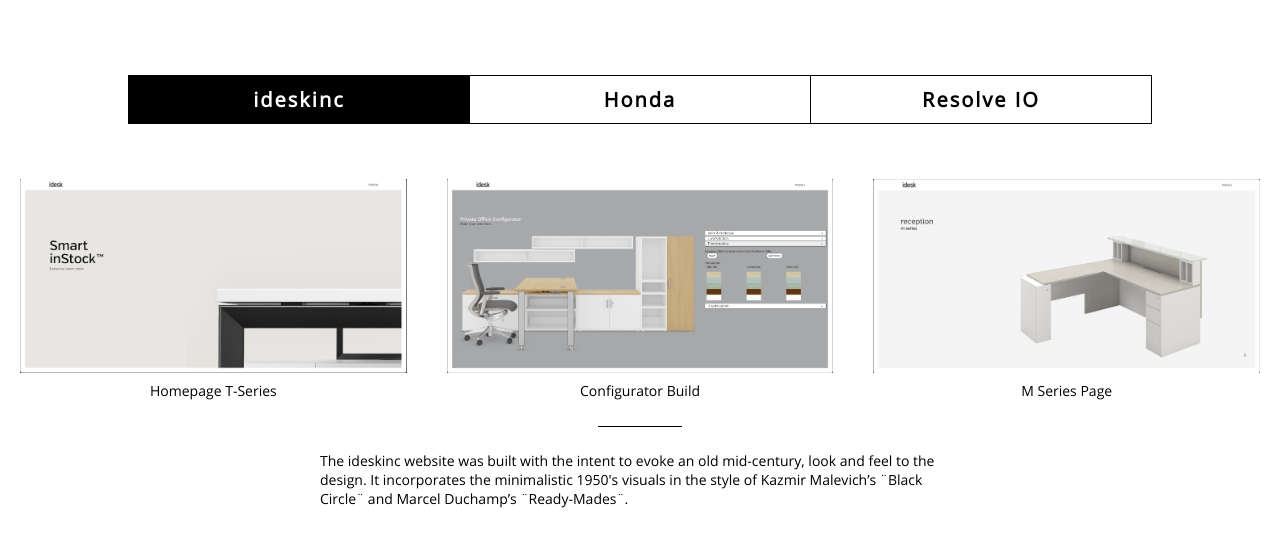
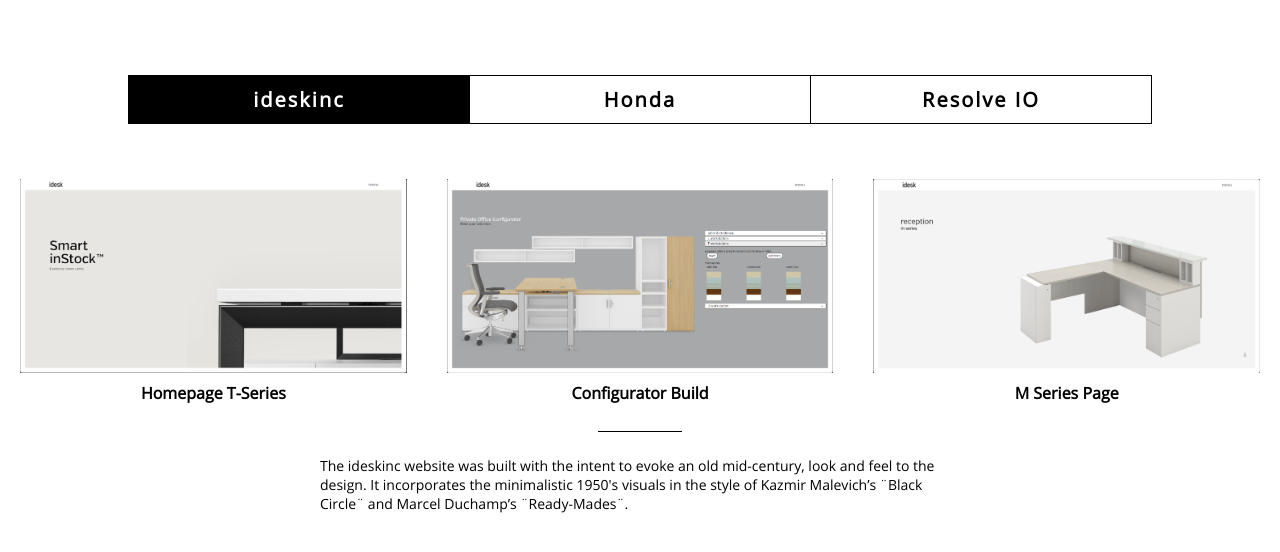
Before and after one commit to Unassembled/portfolio, a plain HTML site: page index.html in a window 1280 px wide. Drawn offline with Linux system fonts and the light colour scheme.

Commit message:
portfolio

```diff
--- a/assets/css/main.css
+++ b/assets/css/main.css
@@ -283,7 +283,7 @@ button.active span:last-of-type {
 .type-block {flex:0 1 100%; width:30%; margin:0 20px;}
 .percentage {font:300 45px/50px 'Open Sans', 'Arial', sans-serif;}
 .type-block>.percentage>img {width:100%;}
-.mat-type {font:16px 16px/24px 'Open Sans', 'Arial', sans-serif;}
+.mat-type {font:bold 16px/24px 'Open Sans', 'Arial', sans-serif;}
 .line {position:relative; display:block; width:13%; height:1px; margin:0 auto 25px; }
 .line:after {
 	content: '';
```
